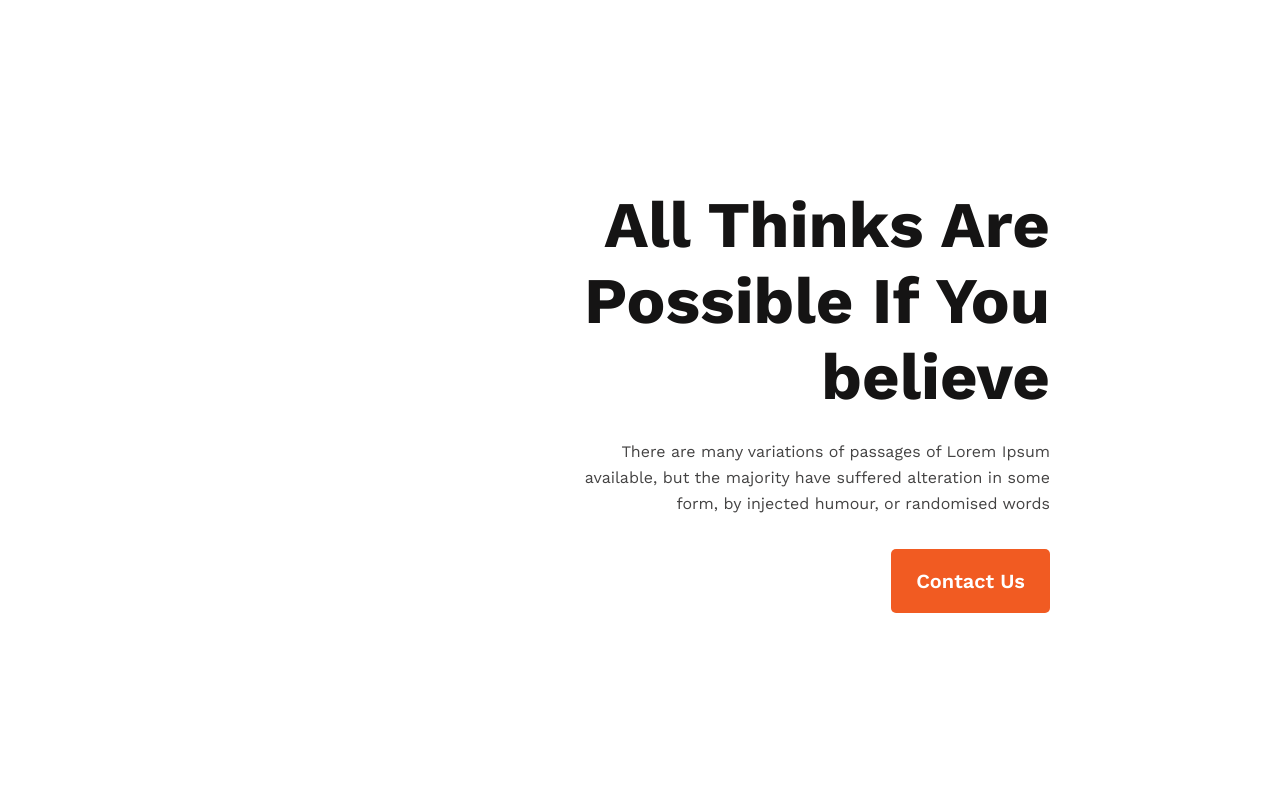
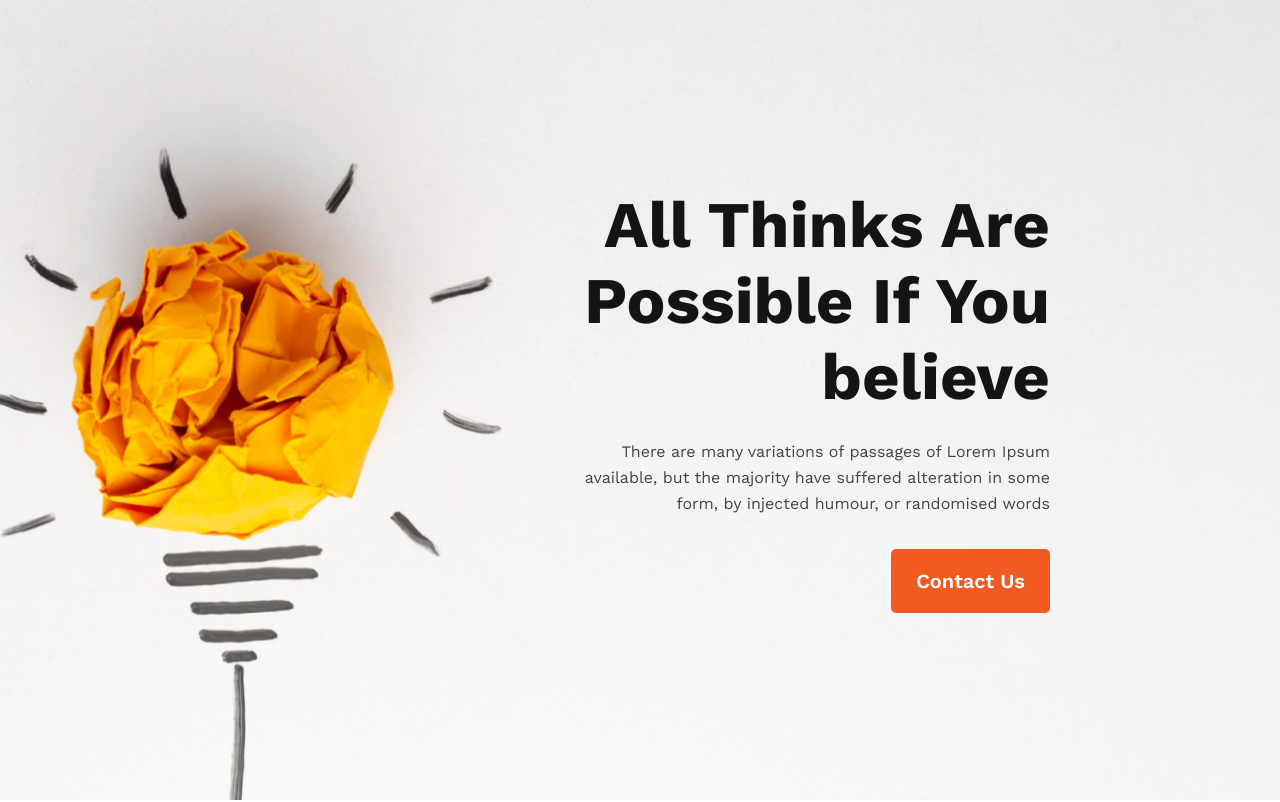
Before and after one commit to tawhidzihad/new-year-new-me, a plain HTML site: page index.html in a window 1280 px wide. Shown: the top 802 px of the page. Drawn offline with nearby package versions, Linux system fonts and the light colour scheme; the site is published under a folder, as on GitHub Pages, so addresses that start at the root find nothing.

Commit message:
background image file path solved

```diff
--- a/CSS/style.css
+++ b/CSS/style.css
@@ -24,7 +24,7 @@
     width: 100%;
     height: 100vh;
 
-    background-image: url("/images/banner/banner1.png");
+    background-image: url('../images/banner/banner1.png');
     background-size: cover;
     background-position: center center;
 
```
